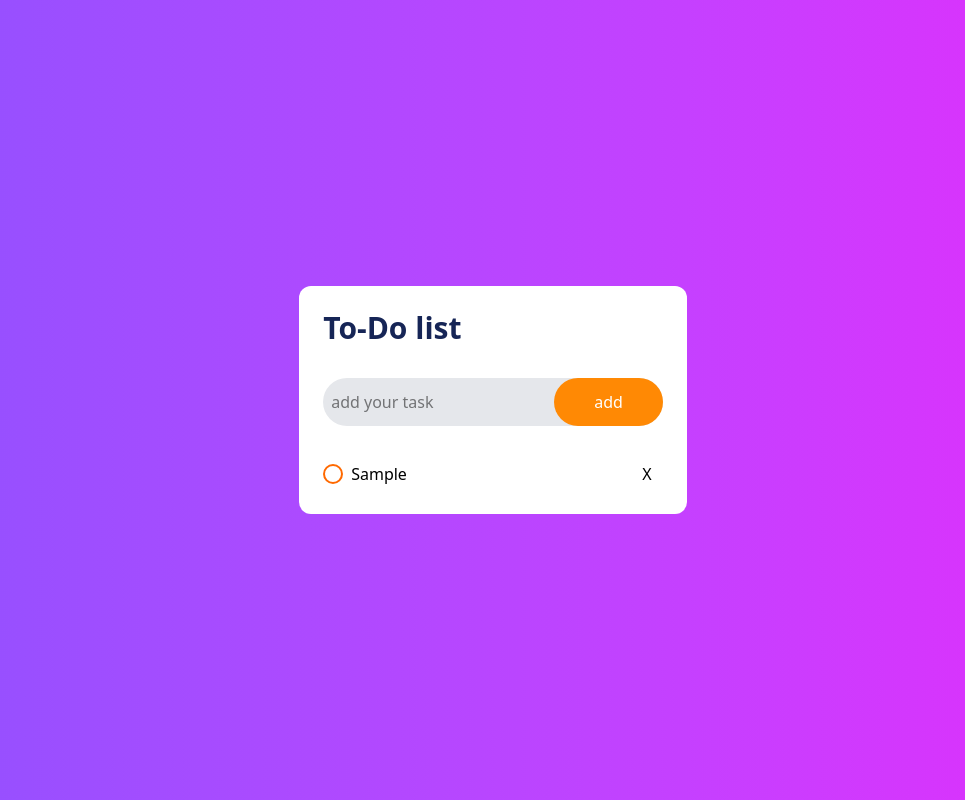
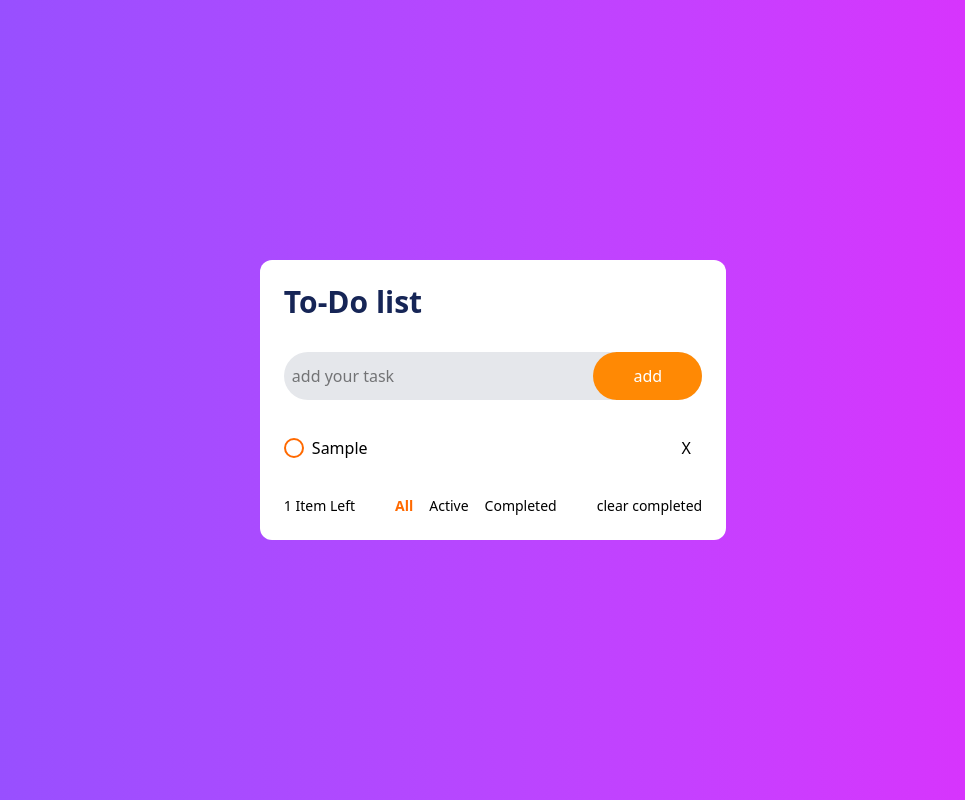
Before and after one commit to parvin-noori/to-do-list, a React (Vite) app in the folder to-do-list/: page / in a window 1280 px wide. Both pictures are taken after typing "Sample" into the empty fields and a click on the button "add". Shown: the whole page, without its empty margins (147-1112 px from the left). Built offline with nearby package versions, Linux system fonts and the light colour scheme.

Commit message:
add filters

```diff
--- /dev/null
+++ b/to-do-list/components/Filters.jsx
@@ -0,0 +1,38 @@
+import React from "react";
+
+export default function Filters({
+  clearCompletedTasks,
+  setFilters,
+  currentFilter,
+  remainingItems
+}) {
+  const filters = ["all", "active", "completed"];
+
+  return (
+    <div className="flex items-center justify-between capitalize gap-x-10 text-sm">
+      <p>{remainingItems} item left</p>
+      <ul className="flex items-center gap-x-4 [&>li:hover]:font-semibold [&>li]:cursor-pointer">
+        {filters.map((filter) => {
+          return (
+            <li
+              key={filter}
+              onClick={() => setFilters(filter)}
+              className={`${
+                currentFilter === filter ? "font-semibold text-orange-500" : ""
+              }`}
+            >
+              {filter}
+            </li>
+          );
+        })}
+      </ul>
+      <button
+        type="button"
+        className=" cursor-pointer hover:font-semibold"
+        onClick={clearCompletedTasks}
+      >
+        clear completed
+      </button>
+    </div>
+  );
+}
--- a/to-do-list/components/Form.jsx
+++ b/to-do-list/components/Form.jsx
@@ -2,7 +2,7 @@ import React from "react";
 
 export default function Form({ handleInputChange, newTask, addTask }) {
   return (
-    <form className="bg-gray-200  rounded-full" onSubmit={addTask}>
+    <form className="bg-gray-200  rounded-full flex justify-between" onSubmit={addTask}>
       <input
         type="text"
         placeholder="add your task"
@@ -12,7 +12,7 @@ export default function Form({ handleInputChange, newTask, addTask }) {
       />
       <button
         type="submit"
-        className="bg-orange-400 text-white px-10 py-3 rounded-full hover:contrast-200 cursor-pointer"
+        className="bg-orange-400 text-white px-10 py-3 rounded-full hover:contrast-200 cursor-pointer "
       >
         add
       </button>
--- a/to-do-list/components/ToDoItem.jsx
+++ b/to-do-list/components/ToDoItem.jsx
@@ -1,20 +1,26 @@
 import { useState } from "react";
 
-export default function ToDoItem({ task, handleRemoveTask, index }) {
+export default function ToDoItem({
+  task,
+  handleRemoveTask,
+  index,
+  toggleTask,
+}) {
   return (
     <li className="flex items-center space-x-2 " key={index}>
       <input
-        type="radio"
+        type="checkbox"
         id={`task-${index}`}
         className="peer hidden"
-        name="task"
+        onChange={() => toggleTask(task.id)}
+        checked={task.completed}
       />
       <span className="size-5 border-2 border-orange-500 rounded-full peer-checked:bg-orange-500"></span>
       <label
         htmlFor={`task-${index}`}
         className={`peer-checked:!text-gray-400 peer-checked:line-through  hover:text-orange-500 flex-grow cursor-pointer`}
       >
-        {task}
+        {task.title}
       </label>
       <button
         className="btn ms-auto cursor-pointer checked  size-8 rounded-full hover:bg-gray-100 "
--- a/to-do-list/components/ToDoList.jsx
+++ b/to-do-list/components/ToDoList.jsx
@@ -1,7 +1,7 @@
 import React from "react";
 import ToDoItem from "./ToDoItem";
 
-export default function ToDoList({ tasks, handleRemoveTask }) {
+export default function ToDoList({ tasks, handleRemoveTask,toggleTask }) {
   return (
     <ul className="tasks space-y-3">
       {tasks.map((task, index) => (
@@ -9,6 +9,7 @@ export default function ToDoList({ tasks, handleRemoveTask }) {
           task={task}
           handleRemoveTask={handleRemoveTask}
           index={index}
+          toggleTask={toggleTask}
           key={index}
         />
       ))}
--- a/to-do-list/components/toDoContainer.jsx
+++ b/to-do-list/components/toDoContainer.jsx
@@ -3,10 +3,12 @@ import Form from "./Form";
 import Title from "./Title";
 import ToDoList from "./ToDoList";
 import { useState } from "react";
+import Filters from "./Filters";
 
 export default function ToDoContainer() {
   const [newTask, setNewTask] = useState("");
   const [tasks, setTasks] = useState([]);
+  const [filters, setFilters] = useState("all");
 
   function handleInputChange(event) {
     setNewTask(event.target.value);
@@ -16,7 +18,10 @@ export default function ToDoContainer() {
     event.preventDefault();
 
     if (newTask.trim() !== "") {
-      setTasks((prev) => [...prev, newTask]);
+      setTasks((prev) => [
+        ...prev,
+        { id: Date.now(), title: newTask, completed: false },
+      ]);
       setNewTask("");
     }
   }
@@ -27,6 +32,24 @@ export default function ToDoContainer() {
     setTasks(updateTasks);
   }
 
+  function clearCompletedTasks() {
+    setTasks(tasks.filter((task) => !task.completed));
+  }
+
+  const filterTasks = tasks.filter((task) => {
+    if (filters === "active") return !task.completed;
+    if (filters === "completed") return task.completed;
+    return true;
+  });
+
+  function toggleTask(id) {
+    setTasks((prev) =>
+      prev.map((task) =>
+        task.id === id ? { ...task, completed: !task.completed } : task
+      )
+    );
+  }
+
   return (
     <div className="bg-white rounded-xl p-6 w-full space-y-8">
       <Title />
@@ -35,7 +58,17 @@ export default function ToDoContainer() {
         handleInputChange={handleInputChange}
         addTask={addTask}
       />
-      <ToDoList tasks={tasks} handleRemoveTask={handleRemoveTask} />
+      <ToDoList
+        tasks={filterTasks}
+        handleRemoveTask={handleRemoveTask}
+        toggleTask={toggleTask}
+      />
+      <Filters
+        clearCompletedTasks={clearCompletedTasks}
+        setFilters={setFilters}
+        currentFilter={filters}
+        remainingItems={tasks.filter((task) => !task.completed).length}
+      />
     </div>
   );
 }
```
